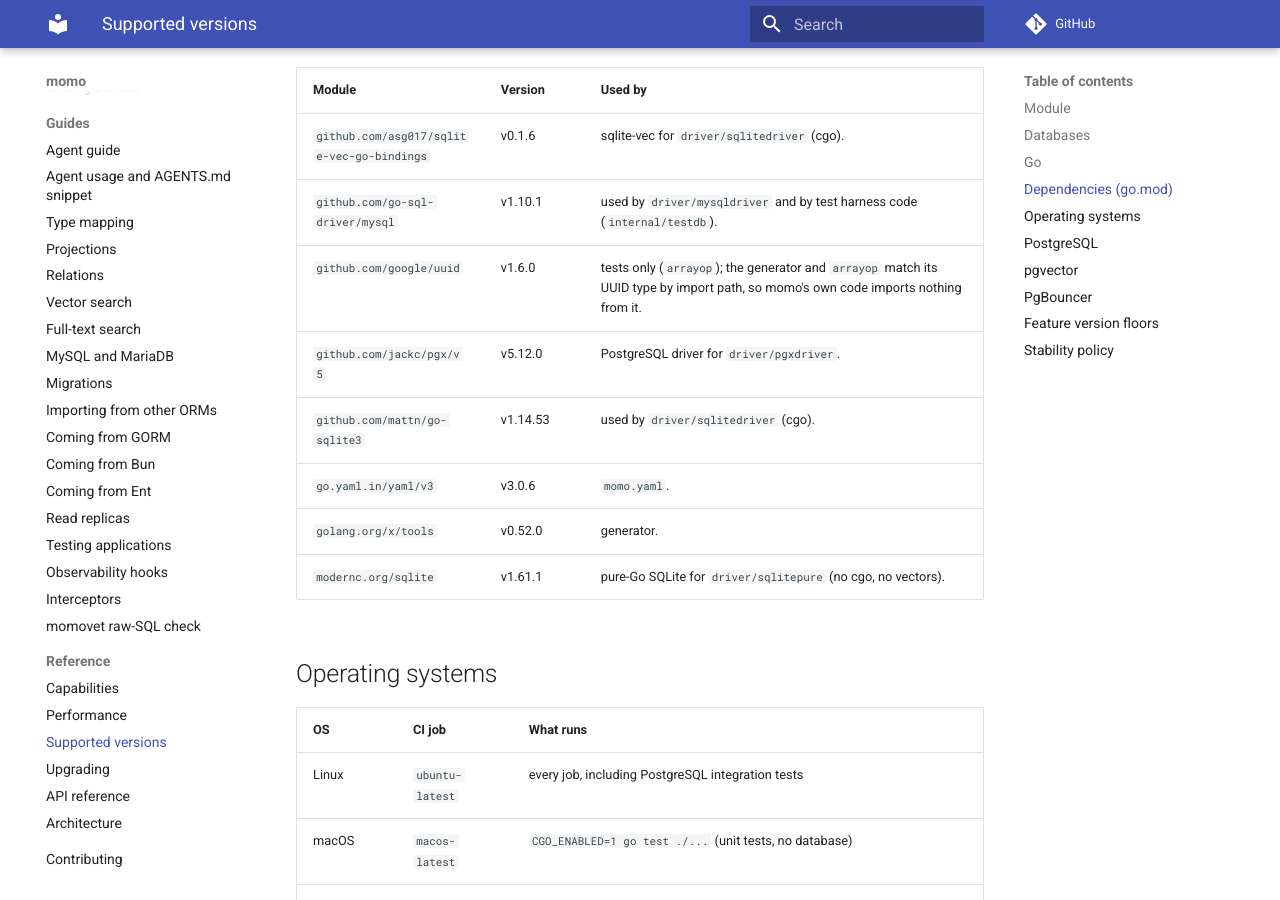
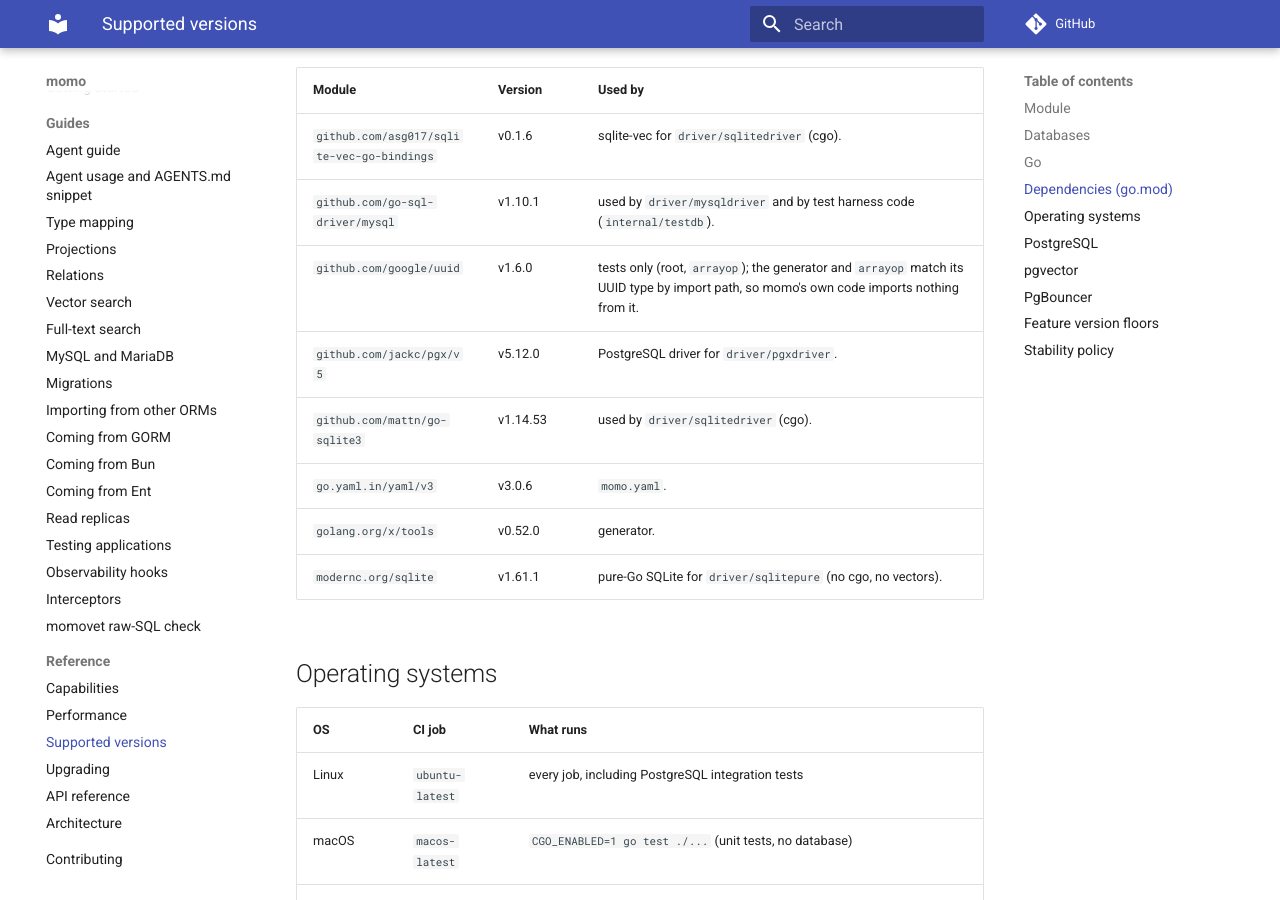
Before and after one commit to azrtydxb/momo, an MkDocs documentation site: the page built from docs/supported-versions.md, in a window 1280 px wide and 900 px high, scrolled down 1631 px. Built offline with MkDocs 1.6.1 and Material for MkDocs 9.7.7, drawn with Linux system fonts in a browser that asks for light colours; comment, search, counter and statistics services are not loaded; the version menu is left out.

Commit message:
fix(gen): a slice of an alias of github.com/google/uuid.UUID maps; regenerated dependency row from CI

```diff
--- a/docs/supported-versions.md
+++ b/docs/supported-versions.md
@@ -45,16 +45,16 @@ Servers the integration jobs run against: PostgreSQL 16 and 17 with pgvector (se
 
 <!-- Generated by go generate ./internal/gendocs from the code. Do not edit by hand. -->
 
-| Module                                     | Version  | Used by                                                                                                                             |
-| ------------------------------------------ | -------- | ----------------------------------------------------------------------------------------------------------------------------------- |
-| `github.com/asg017/sqlite-vec-go-bindings` | v0.1.6   | sqlite-vec for `driver/sqlitedriver` (cgo).                                                                                         |
-| `github.com/go-sql-driver/mysql`           | v1.10.1  | used by `driver/mysqldriver` and by test harness code (`internal/testdb`).                                                          |
-| `github.com/google/uuid`                   | v1.6.0   | tests only (`arrayop`); the generator and `arrayop` match its UUID type by import path, so momo's own code imports nothing from it. |
-| `github.com/jackc/pgx/v5`                  | v5.12.0  | PostgreSQL driver for `driver/pgxdriver`.                                                                                           |
-| `github.com/mattn/go-sqlite3`              | v1.14.53 | used by `driver/sqlitedriver` (cgo).                                                                                                |
-| `go.yaml.in/yaml/v3`                       | v3.0.6   | `momo.yaml`.                                                                                                                        |
-| `golang.org/x/tools`                       | v0.52.0  | generator.                                                                                                                          |
-| `modernc.org/sqlite`                       | v1.61.1  | pure-Go SQLite for `driver/sqlitepure` (no cgo, no vectors).                                                                        |
+| Module                                     | Version  | Used by                                                                                                                                   |
+| ------------------------------------------ | -------- | ----------------------------------------------------------------------------------------------------------------------------------------- |
+| `github.com/asg017/sqlite-vec-go-bindings` | v0.1.6   | sqlite-vec for `driver/sqlitedriver` (cgo).                                                                                               |
+| `github.com/go-sql-driver/mysql`           | v1.10.1  | used by `driver/mysqldriver` and by test harness code (`internal/testdb`).                                                                |
+| `github.com/google/uuid`                   | v1.6.0   | tests only (root, `arrayop`); the generator and `arrayop` match its UUID type by import path, so momo's own code imports nothing from it. |
+| `github.com/jackc/pgx/v5`                  | v5.12.0  | PostgreSQL driver for `driver/pgxdriver`.                                                                                                 |
+| `github.com/mattn/go-sqlite3`              | v1.14.53 | used by `driver/sqlitedriver` (cgo).                                                                                                      |
+| `go.yaml.in/yaml/v3`                       | v3.0.6   | `momo.yaml`.                                                                                                                              |
+| `golang.org/x/tools`                       | v0.52.0  | generator.                                                                                                                                |
+| `modernc.org/sqlite`                       | v1.61.1  | pure-Go SQLite for `driver/sqlitepure` (no cgo, no vectors).                                                                              |
 
 <!-- /generated:dependencies -->
 
```
Also changed, not shown: 1 other file.
